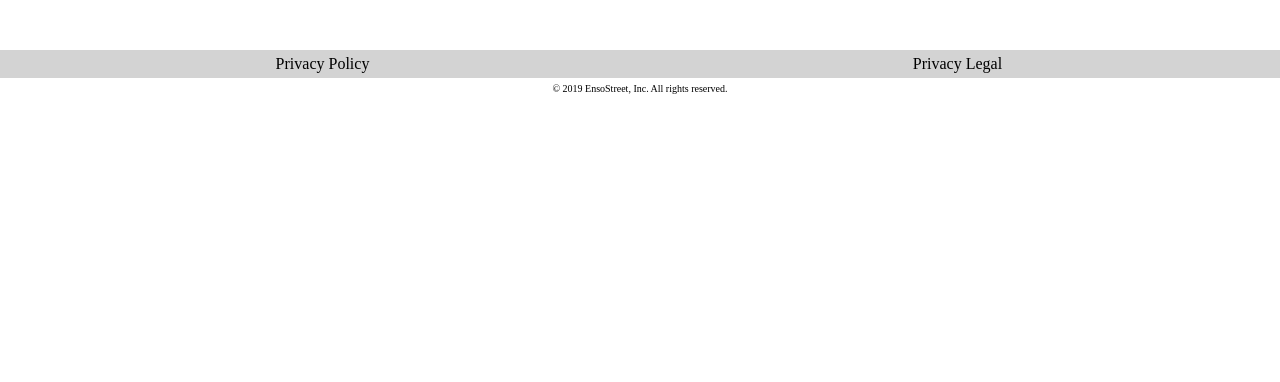
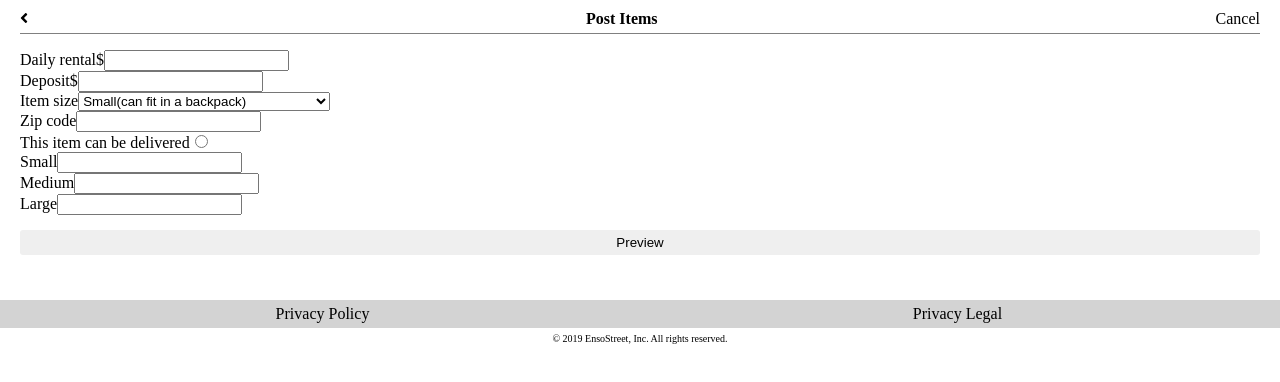
Before and after one commit to liquidMocha/enso-street, a React app: page /post-item/price-and-delivery in a window 1280 px wide. Shown: the top 382 px of the page. Built offline with nearby package versions, Linux system fonts and the light colour scheme.

Commit message:
Add post item price and delivery page unstyled
[#169415153] (https://www.pivotaltracker.com/story/show/169415153)

```diff
--- a/src/App.js
+++ b/src/App.js
@@ -12,6 +12,7 @@ import AddLocationPage from "./components/homepage/location/AddLocationPage";
 import PostItemPage from "./components/postItem/PostItemPage";
 import {isUserLoggedIn} from "./UserService";
 import PostItemDetailPage from "./components/postItem/PostItemDetailPage";
+import PriceAndDelivery from "./components/postItem/PriceAndDelivery";
 
 class App extends React.Component {
     render() {
@@ -28,6 +29,7 @@ class App extends React.Component {
                     <Route path="/add-location" component={AddLocationPage}/>
                     <Route exact path="/post-item" component={PostItemPage}/>
                     <Route exact path="/post-item/details" component={PostItemDetailPage}/>
+                    <Route exact path="/post-item/price-and-delivery" component={PriceAndDelivery}/>
                 </div>
                 <Footer/>
             </BrowserRouter>
--- /dev/null
+++ b/src/components/postItem/PriceAndDelivery.js
@@ -0,0 +1,57 @@
+import React from "react";
+import PostItemTitleBar from "../shared/PostItemTitleBar";
+import {Link} from "react-router-dom";
+
+const PriceAndDelivery = () => {
+    return (
+        <div>
+            <PostItemTitleBar/>
+            <div>
+                <label>Daily rental</label>
+                <span>$</span><input type='number'/>
+            </div>
+            <div>
+                <label>Deposit</label>
+                <span>$</span><input type='number'/>
+            </div>
+            <div>
+                <label>Item size</label>
+                <select>
+                    Please select a condition
+                    <option value='small'>Small(can fit in a backpack)</option>
+                    <option value='Medium'>Medium(can fit in the trunk of a sedan)</option>
+                    <option value='Large'>Large(need bigger vehicle to transport)</option>
+                </select>
+            </div>
+            <div>
+                <label>Zip code</label>
+                <input type='number'/>
+            </div>
+            <div>
+                <label>This item can be delivered</label>
+                <input type='radio'/>
+            </div>
+            <div>
+                <div>
+                    <label>Small</label>
+                    <input type='number'/>
+                </div>
+                <div>
+                    <label>Medium</label>
+                    <input type='number'/>
+                </div>
+                <div>
+                    <label>Large</label>
+                    <input type='number'/>
+                </div>
+            </div>
+            <Link to='/post-item/preview'>
+                <button id='preview-button' className='home-page-button'>
+                    Preview
+                </button>
+            </Link>
+        </div>
+    )
+};
+
+export default PriceAndDelivery
```
